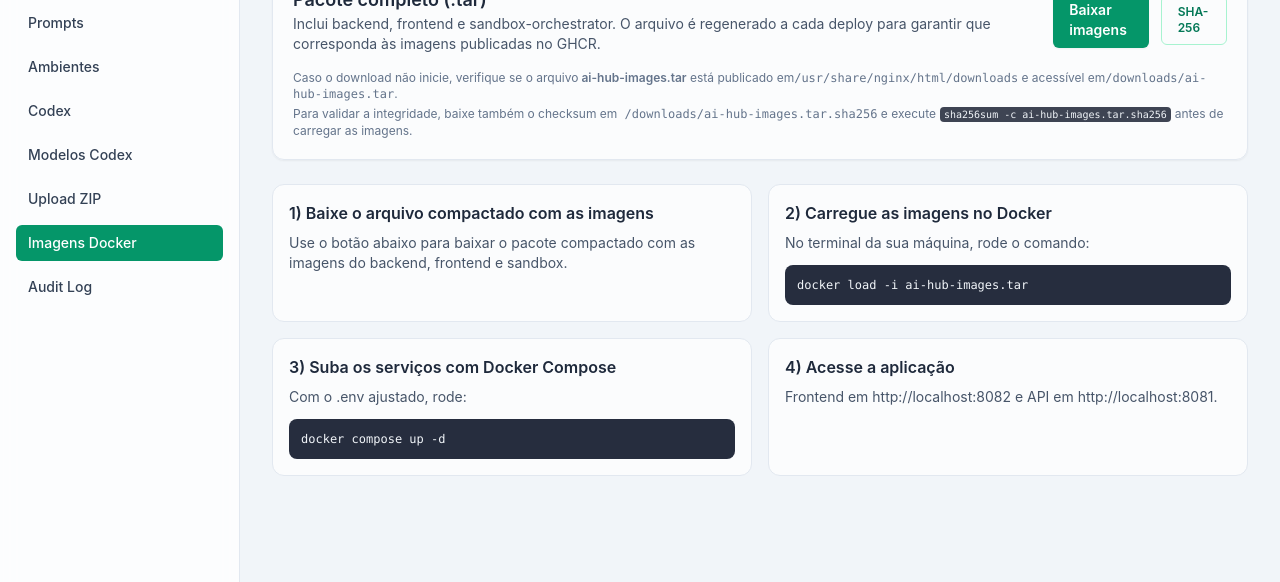
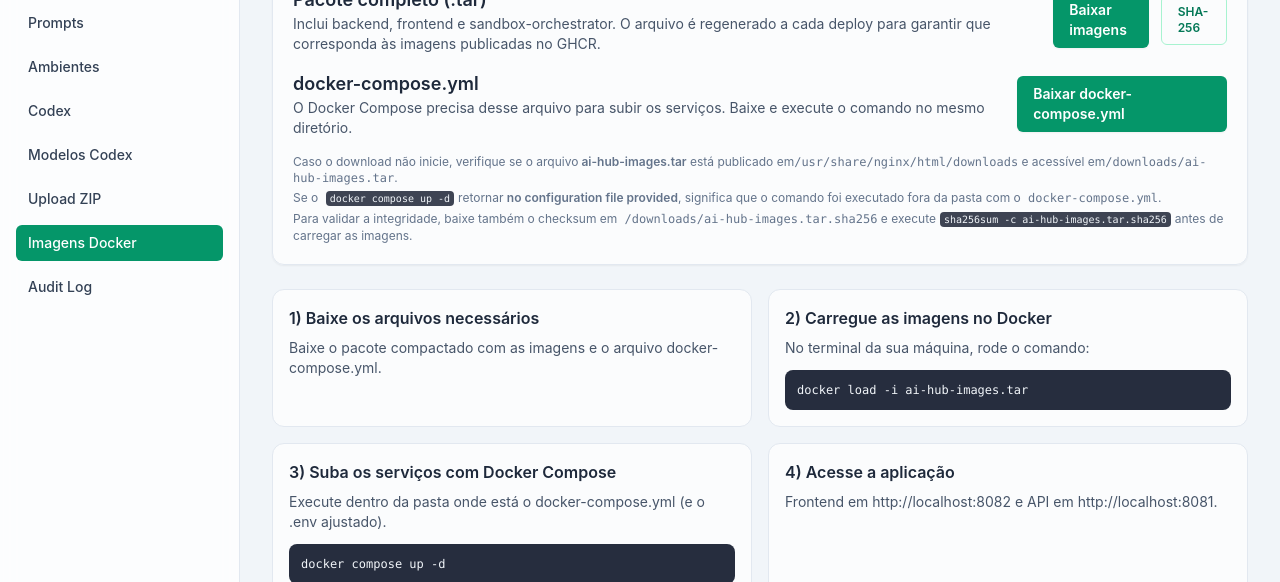
Before and after one commit to paulofor/ai-hub-corporativo, a React (Vite) app in the folder apps/frontend/: page /docker-images in a window 1280 px wide. Shown: the part 151-733 px from the top of the page. Built offline with nearby package versions, Linux system fonts and the light colour scheme; no server answers.

Commit message:
Add docker-compose download and guidance

```diff
--- a/apps/frontend/src/pages/DockerImagesPage.tsx
+++ b/apps/frontend/src/pages/DockerImagesPage.tsx
@@ -1,11 +1,12 @@
 const downloadUrl = '/downloads/ai-hub-images.tar';
 const checksumUrl = `${downloadUrl}.sha256`;
+const composeUrl = '/downloads/docker-compose.yml';
 
 const steps = [
   {
-    title: '1) Baixe o arquivo compactado com as imagens',
+    title: '1) Baixe os arquivos necessários',
     description:
-      'Use o botão abaixo para baixar o pacote compactado com as imagens do backend, frontend e sandbox.'
+      'Baixe o pacote compactado com as imagens e o arquivo docker-compose.yml.'
   },
   {
     title: '2) Carregue as imagens no Docker',
@@ -13,7 +14,8 @@ const steps = [
   },
   {
     title: '3) Suba os serviços com Docker Compose',
-    description: 'Com o .env ajustado, rode:'
+    description:
+      'Execute dentro da pasta onde está o docker-compose.yml (e o .env ajustado).'
   },
   {
     title: '4) Acesse a aplicação',
@@ -60,12 +62,40 @@ export default function DockerImagesPage() {
             </a>
           </div>
         </div>
+        <div className="flex flex-col gap-3 sm:flex-row sm:items-center sm:justify-between">
+          <div>
+            <h3 className="text-lg font-semibold text-slate-800 dark:text-slate-100">
+              docker-compose.yml
+            </h3>
+            <p className="text-sm text-slate-600 dark:text-slate-300">
+              O Docker Compose precisa desse arquivo para subir os serviços. Baixe e execute o
+              comando no mesmo diretório.
+            </p>
+          </div>
+          <div className="flex flex-col gap-2 sm:flex-row sm:items-center sm:gap-3">
+            <a
+              href={composeUrl}
+              download
+              className="inline-flex items-center justify-center rounded-md bg-emerald-600 px-4 py-2 text-sm font-semibold text-white shadow-sm hover:bg-emerald-700"
+            >
+              Baixar docker-compose.yml
+            </a>
+          </div>
+        </div>
         <p className="text-xs text-slate-500 dark:text-slate-400 space-y-1">
           <span className="block">
             Caso o download não inicie, verifique se o arquivo
             <span className="font-semibold"> ai-hub-images.tar</span> está publicado em
             <span className="font-mono">/usr/share/nginx/html/downloads</span> e acessível em
             <span className="font-mono">{downloadUrl}</span>.
+          </span>
+          <span className="block">
+            Se o <code className="mx-1 rounded bg-slate-900/80 px-1 py-0.5 text-[10px] text-slate-100">
+              docker compose up -d
+            </code>
+            retornar <span className="font-semibold">no configuration file provided</span>,
+            significa que o comando foi executado fora da pasta com o
+            <span className="font-mono"> docker-compose.yml</span>.
           </span>
           <span className="block">
             Para validar a integridade, baixe também o checksum em
```
Also changed, not shown: 2 other files (tests, documents, lock files or other folders).
